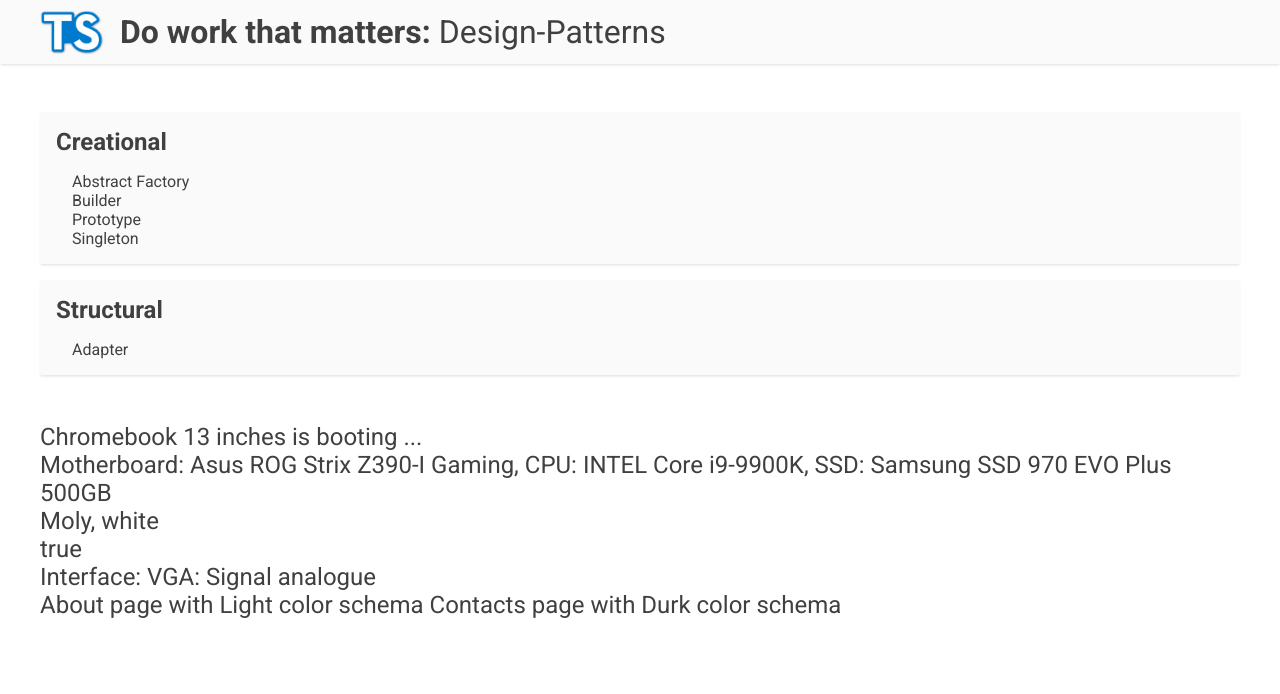
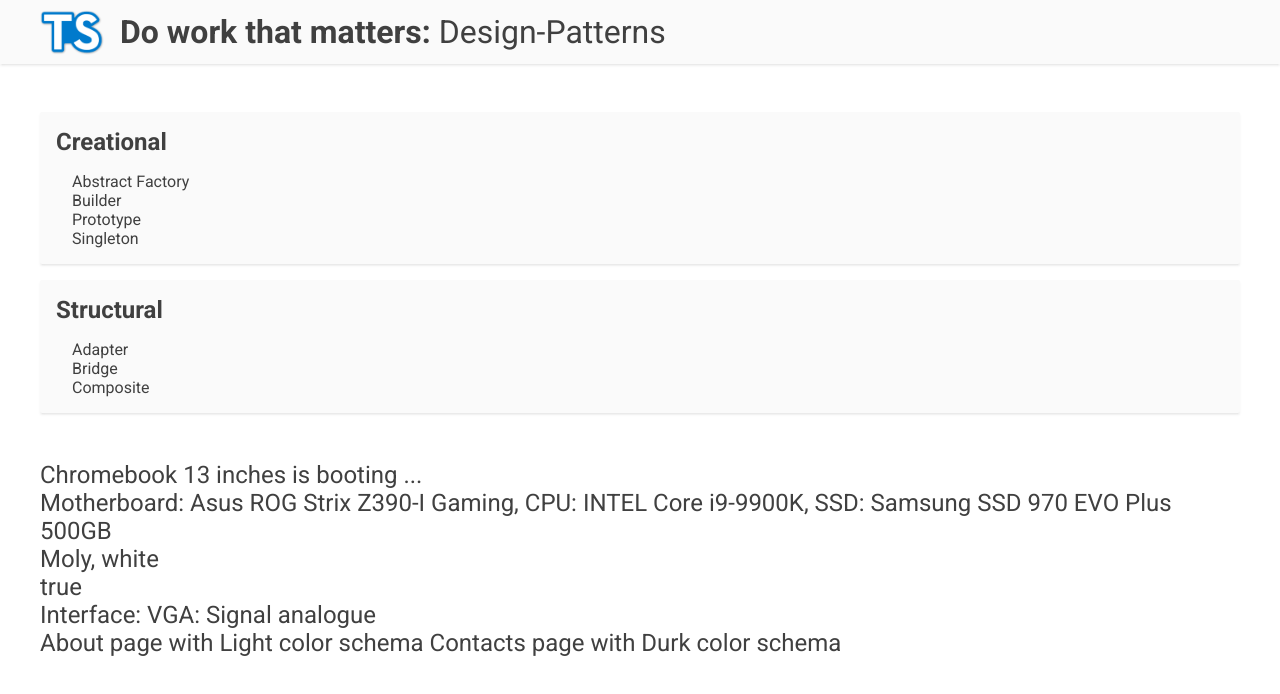
Before and after one commit to ngx-hub/DoWorkThatMatters-DesignPatterns-TypeScript, an Angular app in the folder Design-Patterns/: page / in a window 1280 px wide. Shown: the top 694 px of the page. Built offline with nearby package versions, Linux system fonts and the light colour scheme.

Commit message:
14: Composite. Theory

```diff
--- a/Design-Patterns/src/app/app.component.ts
+++ b/Design-Patterns/src/app/app.component.ts
@@ -24,7 +24,9 @@
 	{
 		title: `Structural`,
 		patterns: [
-			`Adapter`
+			`Adapter`,
+			`Bridge`,
+			`Composite`
 		]
 	}
 ];
```
Also changed, not shown: 1 other file (tests, documents, lock files or other folders).
